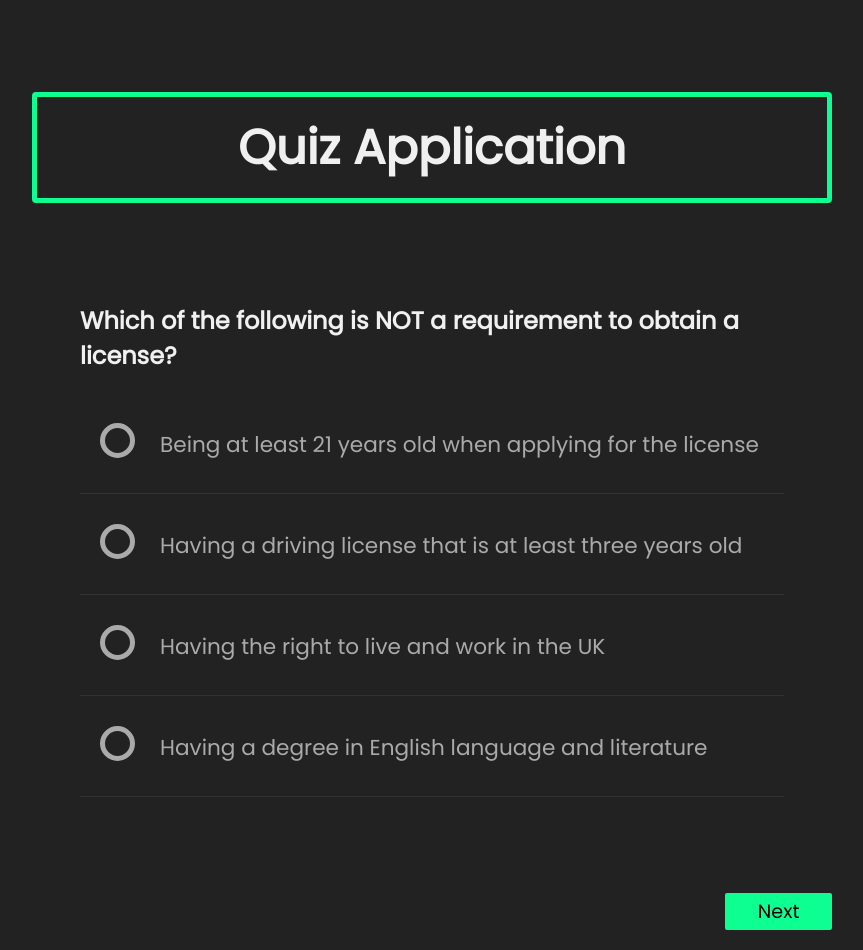
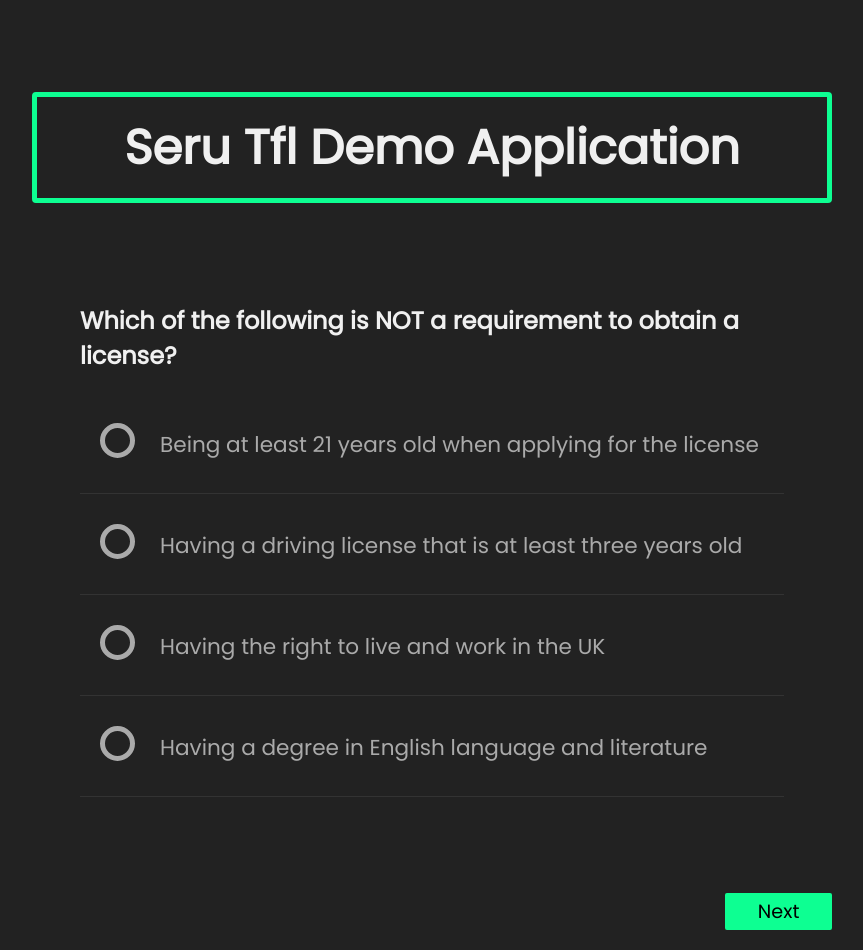
Before and after one commit to miladamin2010-commit/SeruApp, a React (Create React App) app: page /quiz in a window 1280 px wide. Shown: the whole page, without its empty margins (208-1071 px from the left). Built offline with nearby package versions, Linux system fonts and the light colour scheme.

Commit message:
Updated the Quiz Application to Seru Tfl

```diff
--- a/src/components/Quiz.js
+++ b/src/components/Quiz.js
@@ -52,7 +52,7 @@
 
   return (
     <div className='container'>
-        <h1 className='title text-light'>Quiz Application</h1>
+        <h1 className='title text-light'>Seru Tfl Demo Application</h1>
 
         {/* display questions */}
         <Questions onChecked={onChecked} />
```
